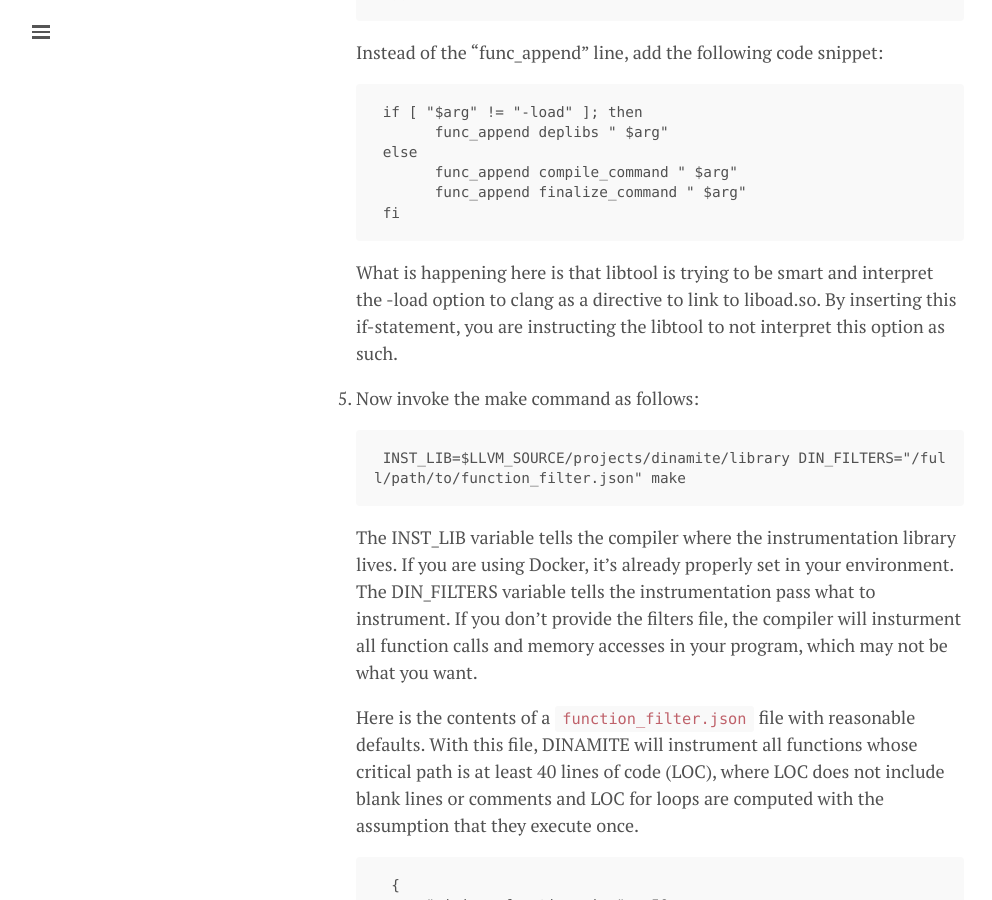
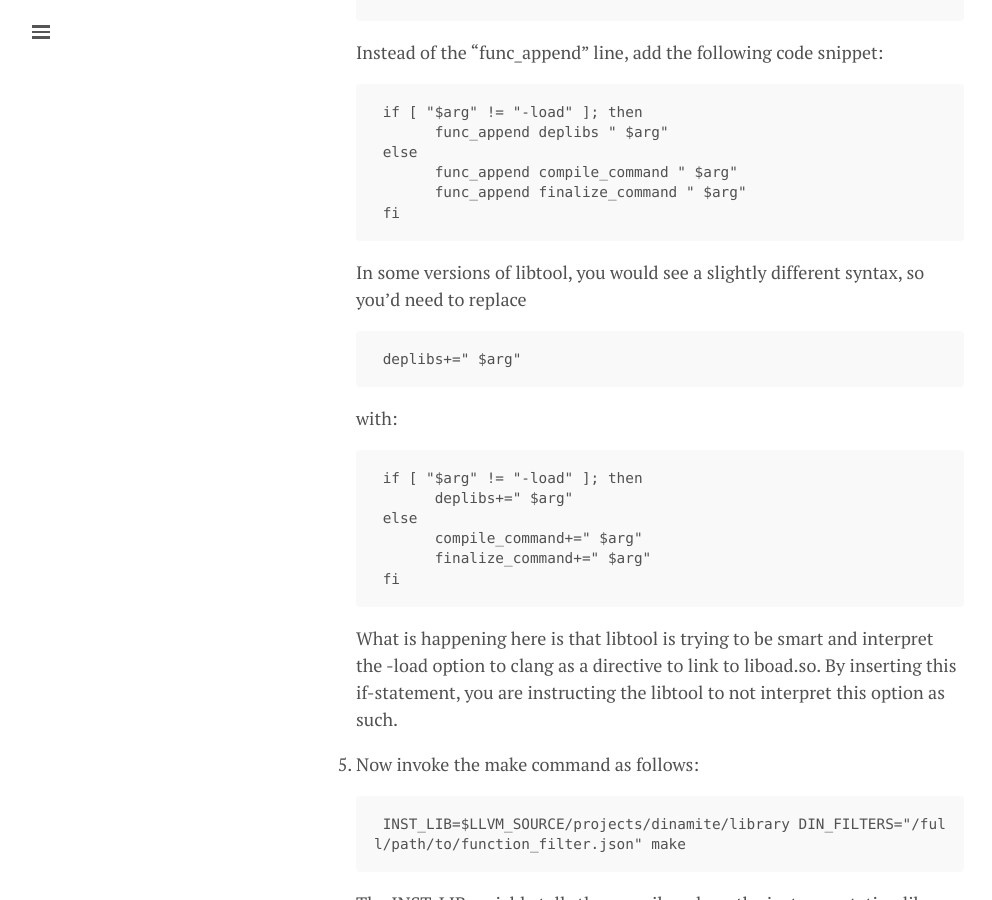
Before and after one commit to dinamite-toolkit/dinamite-toolkit.github.io, a Jekyll site: the page built from _posts/2016-11-12-compiling-WT.md, in a window 1280 px wide and 900 px high, scrolled down 3297 px. Shown: the whole window, without its empty margins (0-992 px from the left). Built offline with Jekyll 4.4.1, drawn with Linux system fonts in a browser that asks for light colours.

Commit message:
More information on fixing the libtool

````diff
--- a/_posts/2016-11-12-compiling-WT.md
+++ b/_posts/2016-11-12-compiling-WT.md
@@ -44,7 +44,10 @@
 
     CXX=g++ ./configure
 
-This way, the instrumentation pass itself will be built using g++, but the instrumented programs will be built using the clang installed in `/usr/local`, provided that it is the default version that your system finds. If not, put `/usr/local` as the first item on your path.
+This way, the instrumentation pass itself will be built using g++, but
+the instrumented programs will be built using the clang installed in
+`/usr/local`, provided that it is the default version that your system
+finds. If not, put `/usr/local` as the first item on your path.
 
 # Building the WiredTiger library
 
@@ -141,10 +144,29 @@
      fi
     ```
 
-     What is happening here is that libtool is trying to be smart and
-   	interpret the -load option to clang as a directive to link to liboad.so.
-	By inserting this if-statement, you are instructing the libtool to not
-	interpret this option as such.
+    In some versions of libtool, you would see a slightly different
+     syntax, so you'd need to replace
+
+    ```
+     deplibs+=" $arg"
+    ```
+
+    with:
+
+    ```
+     if [ "$arg" != "-load" ]; then
+           deplibs+=" $arg"
+     else
+           compile_command+=" $arg"
+           finalize_command+=" $arg"
+     fi
+    ```
+
+    What is happening here is that
+     libtool is trying to be smart and interpret the -load option to
+     clang as a directive to link to liboad.so.  By inserting this
+     if-statement, you are instructing the libtool to not interpret
+     this option as such.
 
 4. Now invoke the make command as follows:
 
````
